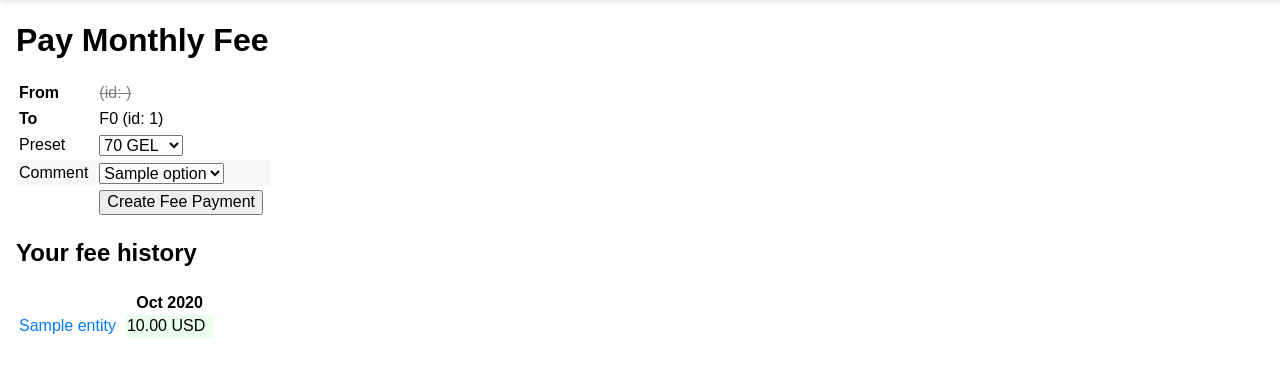
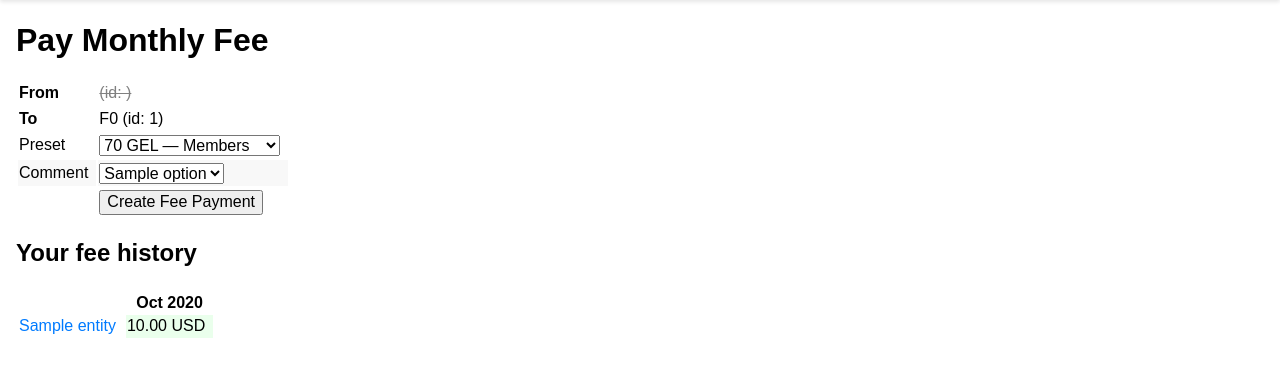
Before and after one commit to F0RTHSP4CE/refinance, a Python web app: template ui/app/templates/transaction/shortcuts_monthly_fee.jinja2 in a window 1280 px wide. Shown: the part 50-427 px from the top of the page. Run offline with Jinja, Linux system fonts and the light colour scheme; the template is opened without the code that fills it: most values are stand-ins (such as "Sample title", 1, 10 or a date in 2020); some libraries are stand-ins or nearby versions.

Commit message:
name fee presets

```diff
--- a/ui/app/templates/transaction/shortcuts_monthly_fee.jinja2
+++ b/ui/app/templates/transaction/shortcuts_monthly_fee.jinja2
@@ -20,10 +20,10 @@
             <td>Preset</td>
             <td>
                 <select name="fee_preset">
-                    <option value="70_GEL">70 GEL</option>
-                    <option value="115_GEL">115 GEL</option>
-                    <option value="25_USD">25 USD</option>
-                    <option value="42_USD">42 USD</option>
+                    <option value="70_GEL">70 GEL — Members</option>
+                    <option value="25_USD">25 USD — Members</option>
+                    <option value="115_GEL">115 GEL — Residents</option>
+                    <option value="42_USD">42 USD — Residents</option>
                     <option value="custom">Custom</option>
                 </select>
             </td>
```
